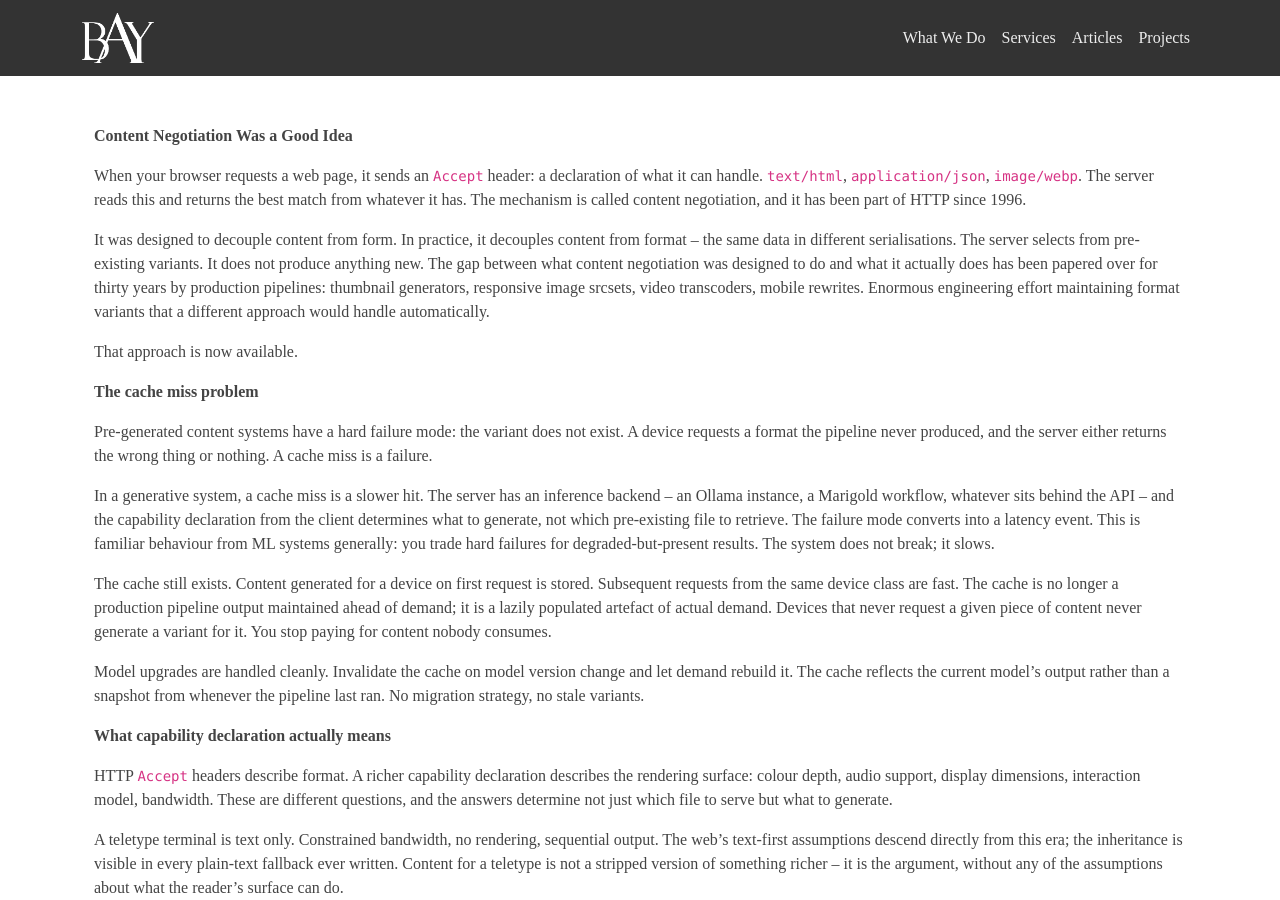
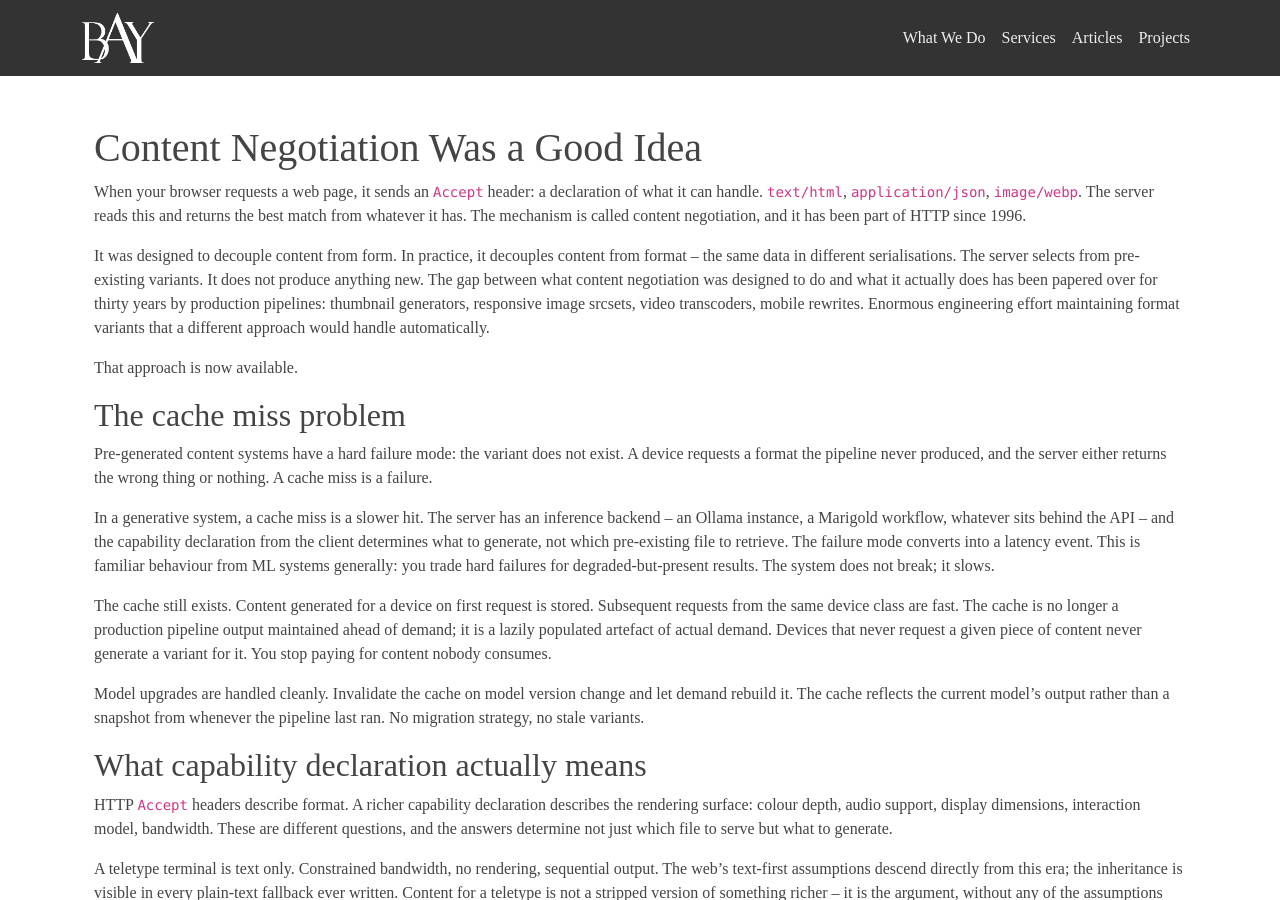
Before and after one commit to bayinfosys/bayinfosys.github.io, a Jekyll site: the page built from _posts/2026-01-01-50-content-negotiation.md, in a window 1280 px wide and 900 px high. Built offline with Jekyll 4.4.1, drawn with Linux system fonts in a browser that asks for light colours.

Commit message:
bug: heading formats

```diff
--- a/_posts/2026-01-01-50-content-negotiation.md
+++ b/_posts/2026-01-01-50-content-negotiation.md
@@ -7,7 +7,7 @@ topic: "Perspectives"
 last_modified_at: 2026-04-17
 ---
 
-**Content Negotiation Was a Good Idea**
+# Content Negotiation Was a Good Idea
 
 When your browser requests a web page, it sends an `Accept` header: a declaration of what it can handle. `text/html`, `application/json`, `image/webp`. The server reads this and returns the best match from whatever it has. The mechanism is called content negotiation, and it has been part of HTTP since 1996.
 
@@ -15,7 +15,7 @@ It was designed to decouple content from form. In practice, it decouples content
 
 That approach is now available.
 
-**The cache miss problem**
+## The cache miss problem
 
 Pre-generated content systems have a hard failure mode: the variant does not exist. A device requests a format the pipeline never produced, and the server either returns the wrong thing or nothing. A cache miss is a failure.
 
@@ -25,7 +25,7 @@ The cache still exists. Content generated for a device on first request is store
 
 Model upgrades are handled cleanly. Invalidate the cache on model version change and let demand rebuild it. The cache reflects the current model's output rather than a snapshot from whenever the pipeline last ran. No migration strategy, no stale variants.
 
-**What capability declaration actually means**
+## What capability declaration actually means
 
 HTTP `Accept` headers describe format. A richer capability declaration describes the rendering surface: colour depth, audio support, display dimensions, interaction model, bandwidth. These are different questions, and the answers determine not just which file to serve but what to generate.
 
@@ -37,7 +37,7 @@ A marketing display inverts the usual assumption. A 4K screen is not a limited d
 
 Each of these cases involves adapting content downward or sideways from some canonical form. The holographic display breaks that pattern entirely.
 
-**The case that makes the argument**
+## The case that makes the argument
 
 Spinning-arm holographic displays and depth-enabled screens cannot receive existing content. Not in a degraded form -- at all. There are no cached variants because nobody has produced any. The pre-generative pipeline has no answer. A cache miss is not a slow hit; it is a permanent gap.
 
@@ -45,7 +45,7 @@ Marigold has an image-to-depth workflow. It converts video to 3D video and image
 
 This is what content negotiation was designed to do. The infrastructure to complete the original intention now exists.
 
-**What changes**
+## What changes
 
 Content, in the current model, is the artefact -- the video file, the article HTML, the image asset. In this model, content is the meaning, and the artefact is produced on demand for the device that receives it. One canonical source, one generation layer, one cache that populates on demand.
 
```
